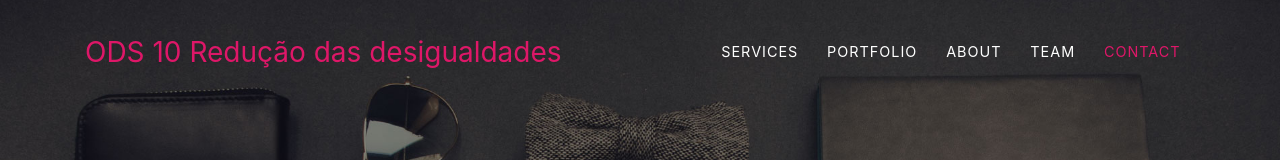
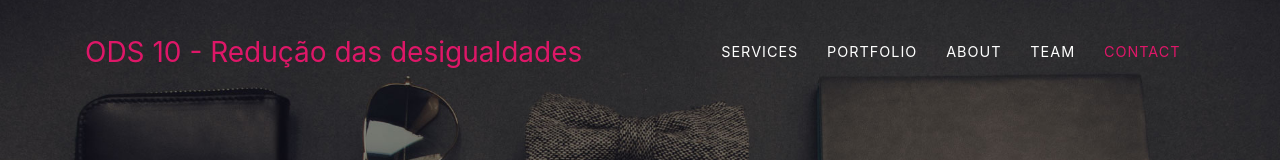
Before and after one commit to ods10/page, a website with bundled scripts: page index.html in a window 1280 px wide. Shown: the top 160 px of the page. Built offline with nearby package versions, Linux system fonts and the light colour scheme; a web font is replaced by a local one.

Commit message:
Changes title

```diff
--- a/index.html
+++ b/index.html
@@ -30,7 +30,7 @@
     <!-- Navigation -->
     <nav class="navbar navbar-expand-lg navbar-dark fixed-top" id="mainNav">
       <div class="container">
-        <a class="navbar-brand js-scroll-trigger" href="#page-top">ODS 10 Redução das desigualdades</a>
+        <a class="navbar-brand js-scroll-trigger" href="#page-top">ODS 10 - Redução das desigualdades</a>
         <button class="navbar-toggler navbar-toggler-right" type="button" data-toggle="collapse" data-target="#navbarResponsive" aria-controls="navbarResponsive" aria-expanded="false" aria-label="Toggle navigation">
           Menu
           <i class="fas fa-bars"></i>
```
